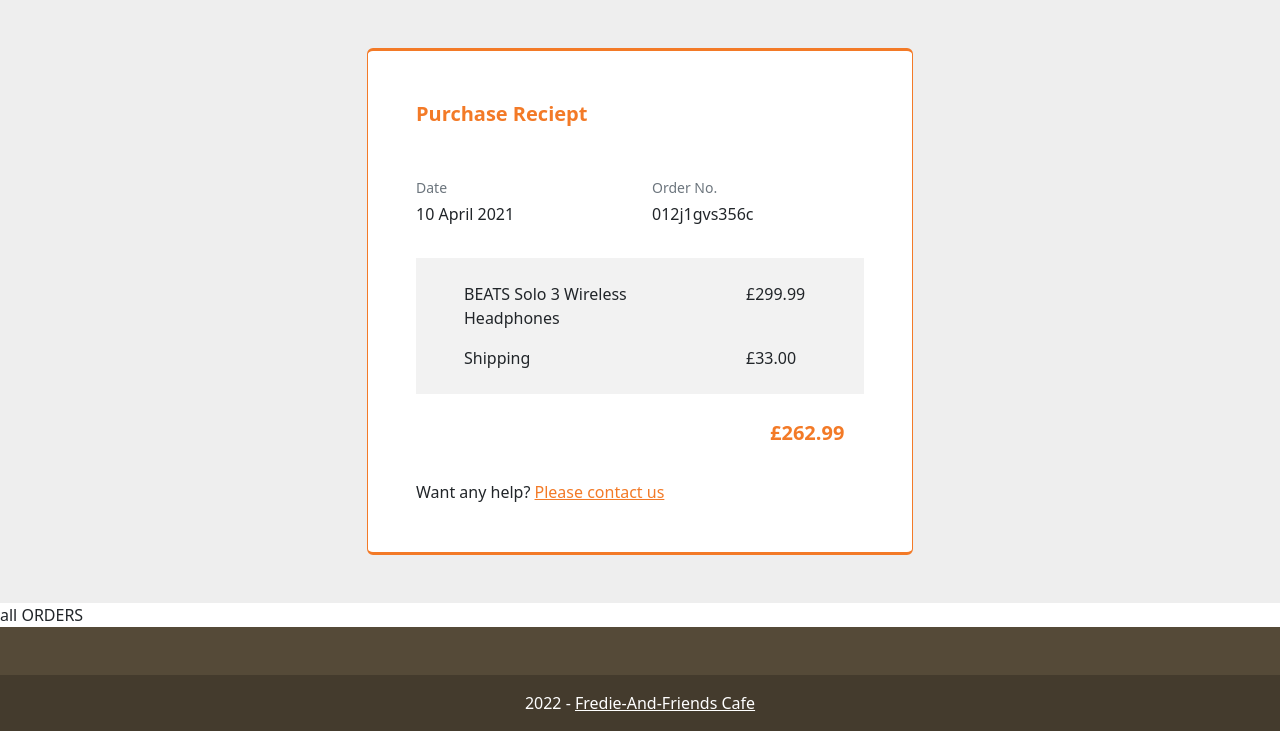
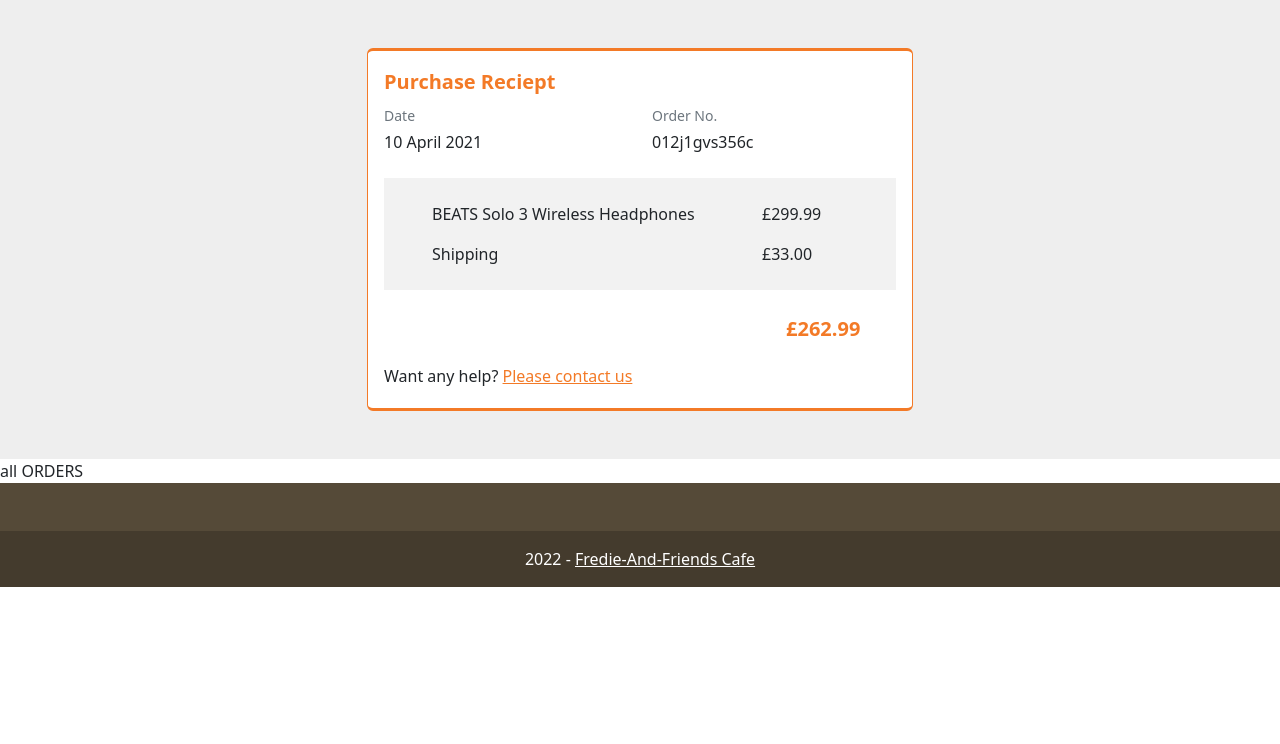
Before and after one commit to BlackTea13/Fredie-And-Friends-Coffee, a Flask app: template templates/Orders/view_orders_owner.html in a window 1280 px wide. Shown: the part 56-800 px from the top of the page. Run offline with Flask 2, Linux system fonts and the light colour scheme; the template is opened without the code that fills it, so the values that code supplies are empty; parts of the project's set-up code (start-up, migrations or seed data) failed here and were passed over; some libraries are stand-ins or nearby versions.

Commit message:
fix style

```diff
--- a/templates/Orders/order.html
+++ b/templates/Orders/order.html
@@ -6,23 +6,23 @@
           class="card border-top border-bottom border-3"
           style="border-color: #f37a27 !important"
         >
-          <div class="card-body p-5">
-            <p class="lead fw-bold mb-5" style="color: #f37a27">
+          <div class="card-body p-3">
+            <p class="lead fw-bold mb-2" style="color: #f37a27">
               Purchase Reciept
             </p>
 
             <div class="row">
-              <div class="col mb-3">
+              <div class="col mb-2">
                 <p class="small text-muted mb-1">Date</p>
                 <p>10 April 2021</p>
               </div>
-              <div class="col mb-3">
+              <div class="col mb-2">
                 <p class="small text-muted mb-1">Order No.</p>
                 <p>012j1gvs356c</p>
               </div>
             </div>
 
-            <div class="mx-n5 px-5 py-4" style="background-color: #f2f2f2">
+            <div class="mx-n5 px-5 py-4 mb-2" style="background-color: #f2f2f2">
               <div class="row">
                 <div class="col-md-8 col-lg-9">
                   <p>BEATS Solo 3 Wireless Headphones</p>
@@ -42,13 +42,13 @@
               </div>
             </div>
 
-            <div class="row my-4">
+            <div class="row my-4 mb-1">
               <div class="col-md-4 offset-md-8 col-lg-3 offset-lg-9">
                 <p class="lead fw-bold mb-0" style="color: #f37a27">£262.99</p>
               </div>
             </div>
 
-            <p class="mt-4 pt-2 mb-0">
+            <p class="mt-3 pt-1 mb-1">
               Want any help?
               <a
                 href="https://www.youtube.com/watch?v=CelgqNnv0wU&ab_channel=AUGH"
```
Also changed, not shown: static/head_coffeeBean.webp (added).
